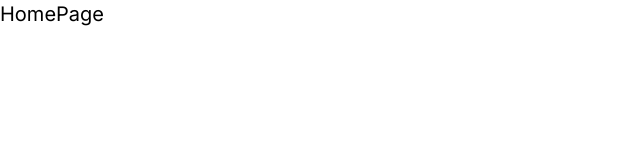
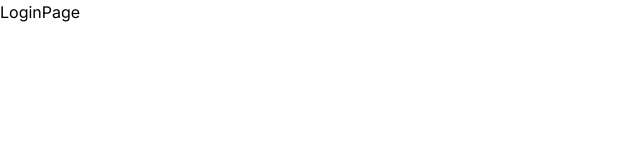
Before and after one commit to sachin-niyana/toscatours, a Next.js app: page / in a window 1280 px wide. Shown: the top 160 px of the page, without its empty margins (0-640 px from the left). Built offline with nearby package versions, Linux system fonts and the light colour scheme.

Commit message:
merge code:

```diff
--- a/src/app/login-page/page.js
+++ /dev/null
@@ -1,12 +0,0 @@
-import LoginPage from "@/components/LoginPage";
-import React from "react";
-
-const page = () => {
-  return (
-    <div>
-      <LoginPage />
-    </div>
-  );
-};
-
-export default page;
--- a/src/app/page.js
+++ b/src/app/page.js
@@ -1,10 +1,9 @@
-import HomePage from "@/components/HomePage";
-import Image from "next/image";
+import LoginPage from "@/components/LoginPage";
 
 export default function Home() {
   return (
     <div>
-      <HomePage />
+      <LoginPage />
     </div>
   );
 }
--- a/src/components/HomePage.jsx
+++ /dev/null
@@ -1,7 +0,0 @@
-import React from "react";
-
-const HomePage = () => {
-  return <div className="text-xl">HomePage</div>;
-};
-
-export default HomePage;
--- a/tailwind.config.js
+++ b/tailwind.config.js
@@ -24,6 +24,7 @@ module.exports = {
         red: "#FF3830",
         gray: "#C6C6C6",
         "medium-gray": "#646464",
+        "mist gray": "#F5F5F5",
       },
       backgroundImage: {
         "gradient-radial": "radial-gradient(var(--tw-gradient-stops))",
```
Also changed, not shown: 1 other file (tests, documents, lock files or other folders).
